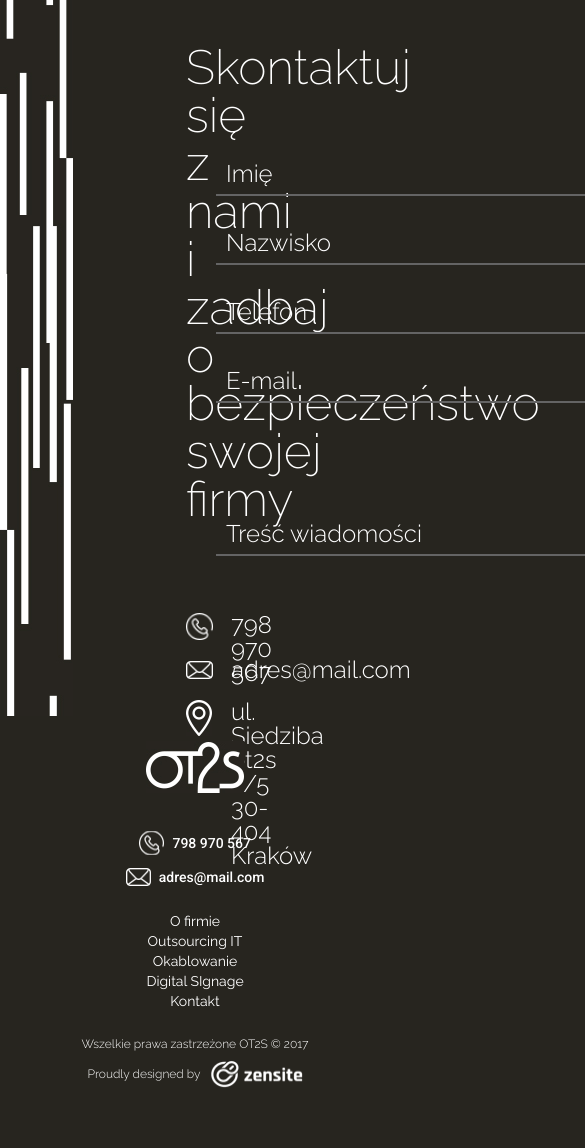
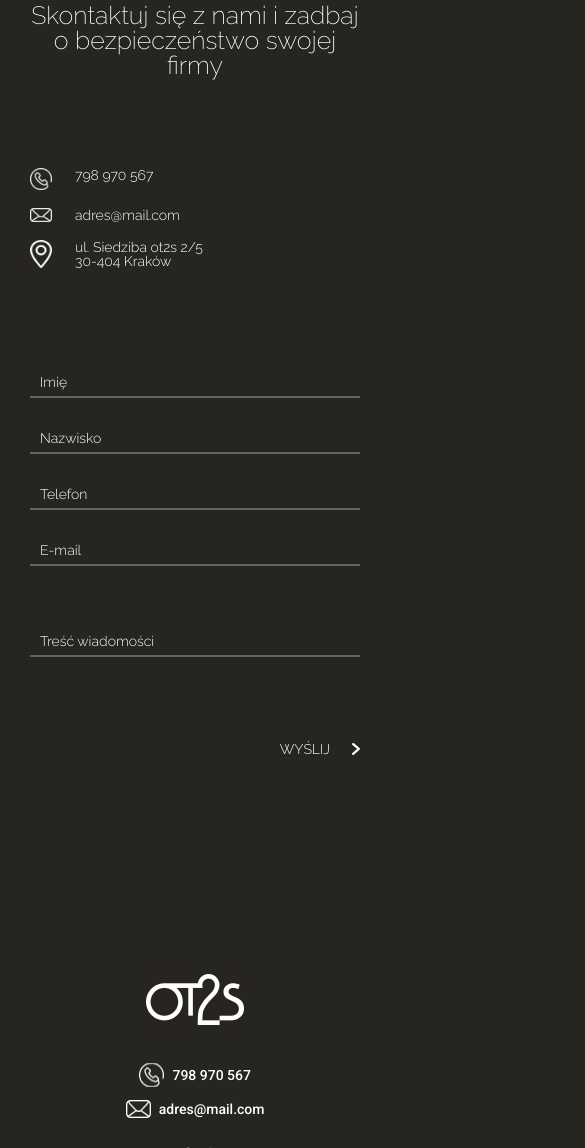
Before and after one commit to KruszynaPaulina/OT2S_psd_to_html, a website: page kontakt.html in a window 390 px wide. Shown: the part 533-1681 px from the top of the page, 585 px wide, since content can reach past the window. Before the commit the page ends 1649 px from the top, so only its background shows below. Drawn offline with nearby package versions, Linux system fonts and the light colour scheme.

Commit message:
Add RWD for contact

```diff
--- a/js/script.js
+++ b/js/script.js
@@ -19,29 +19,6 @@ navMenu.on('click', function(event) {
     return isClick;
 
 });
-
-/* Services animation */
-
-var servicesLink = $('.services__link');
-var servicesCells = $('.services__cells');
-var servicesCellTwo = $('.services__cell--two');
-var servicesCellThree = $('.services__cell--three');
-var servicesCellfFour = $('.services__cell--four');
-
-servicesLink.on('mousemove', function(event) {
-	setBackgroundImage()
-    $(this).parent().parent().siblings().css("background-image", "none");
-});
-
-servicesLink.on('mouseleave', function(event) {
-	setBackgroundImage();
-});
-
-function setBackgroundImage() {
-	servicesCellThree.css("background-image", "url(../images/serv_three.jpg)");
-	servicesCellTwo.css("background-image", "url(../images/serv_two.jpg)");
-	servicesCellfFour.css("background-image", "url(../images/serv_four.jpg)");
-};
 
 /* Smooth scrolling */
 
--- a/kontakt.html
+++ b/kontakt.html
@@ -55,7 +55,9 @@
 						<input type="tel" name="email" placeholder="Telefon" class="con__imput" require>
 						<input type="email" name="email" placeholder="E-mail" class="con__imput" require><br />
 						<textarea name="textarea" rows="1" class="con__textarea" required placeholder="Treść wiadomości"></textarea>
-						<button class="con__btn" type="submit" value="Wyślij">Wyślij</button>
+						<div class="con__box">
+							<button class="con__btn" type="submit" value="Wyślij">Wyślij</button>
+						</div>
 					</form>
 
 				</div>
--- a/sass/_kontakt.scss
+++ b/sass/_kontakt.scss
@@ -1,7 +1,7 @@
 /* Kontakt */
 
 .con {
-	height: 813px;
+	min-height: 813px;
 	width: 100%;
 	background-image: url('../images/line_contact.jpg');
 	background-repeat: no-repeat;
@@ -118,13 +118,21 @@
 	background-repeat: no-repeat;
 	background-position: center right;
 	padding-right: 30px;
-	position: absolute;
-	bottom: 0;
-	left: 820px;
+
+	&:focus {
+		outline: none;
+	}
 }
 
 .con__form {
 	height: 420px;
-	position: relative;
 	margin-top: 250px;
 }
+
+.con__box {
+	max-width: 930px;
+	margin-left: 15px;
+	display: flex;
+	justify-content: flex-end;
+	margin-top: 155px;
+}
--- a/sass/_rwd.scss
+++ b/sass/_rwd.scss
@@ -48,6 +48,20 @@
 
 	.acordion__article, .acordion__item {
     	font-size: 16px;
+	}
+
+	/* Contact */
+
+	.con__imput {
+    	width: 45%;
+	}
+
+	.con__textarea {
+		width: 95%;
+	}
+
+	.con__btn {
+		margin-right: 3%;
 	}
 
 }
@@ -160,6 +174,12 @@
 
 	.subpage-footer {
 	    height: 300px;
+	}
+
+	/* Contact */
+
+	.con__cell--address {
+	    padding-left: 130px;
 	}
 
 }
@@ -275,6 +295,32 @@
 
     .subpage {
     	background-image: none;
+    }
+
+    /* Contact */
+
+    .con {
+	    background-image: none;
+	}
+
+	.con__cell--address {
+	    padding-left: 30px;
+	}
+
+	.con__imput {
+    	width: 95%;
+	}
+
+	.con__textarea {
+		margin-top: 35px;
+	}
+
+	.con__box {
+    	margin-top: 80px;
+    }
+
+    .con__form {
+    	height: 480px;
     }
 
 }
@@ -614,6 +660,44 @@
 	    text-align: center;
 	}
 
+	/* Contect */
+
+	.con {
+		flex-wrap: wrap;
+	}
+
+	.con__cell--address {
+		width: 100%;
+		padding-right: 30px;
+		display: flex;
+		flex-direction: column;
+		justify-content: center;
+		padding-top: 100px;
+	}
+
+	.con__title {
+    	margin-top: 0;
+    	text-align: center;
+	}
+
+	.con__cell--form {
+		width: 100%;
+	}
+
+	.con__form {
+		margin: 100px 15px;
+	}
+
+	.con__imput, .con__textarea {
+		width: 100%;
+		margin-right: 0;
+		margin-left: 0;
+	}
+
+	.con__btn {
+    	margin-right: 0;
+	}
+
 /* Focus */
 
 }
@@ -713,6 +797,17 @@
 	.check__cell {
     	margin: 30px;
 	}
+
+	/* Contact */
+
+	.con__title {
+    	font-size: 45px;
+	}
+
+	.con__article, .con__imput, .con__textarea, .con__btn {
+	    font-size: 22px;
+	}
+
 
 }
 
@@ -867,6 +962,16 @@
 	.subpage-footer__cell--navigation {
 		text-align: center;
 		margin-bottom: 20px;
+	}
+
+	/* Contact */
+
+	.con__title {
+    	font-size: 35px;
+	}
+
+	.con__article, .con__imput, .con__textarea, .con__btn {
+    font-size: 18px;
 	}
 
 }
@@ -1107,4 +1212,27 @@
 	.subpage__link {
     	font-size: 20px;
 	}
+
+	/* Contact */
+
+	.con__title {
+    	font-size: 25px;
+	}
+
+	.con__article, .con__imput, .con__textarea, .con__btn {
+	    font-size: 14px;
+	}
+
+	.con__article--phone {
+    	background-size: 22px 22px;
+    	height: 22px;
+	}
+
+	.con__article--email {
+    	background-size: 22px 14px;
+	}
+
+	.con__article--address {
+		background-size: 22px 28px;
+	}
 }
```
Also changed, not shown: css/style.css.
